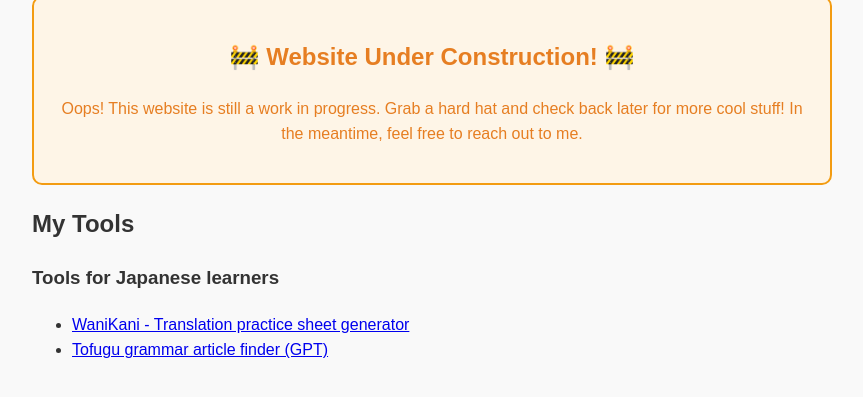
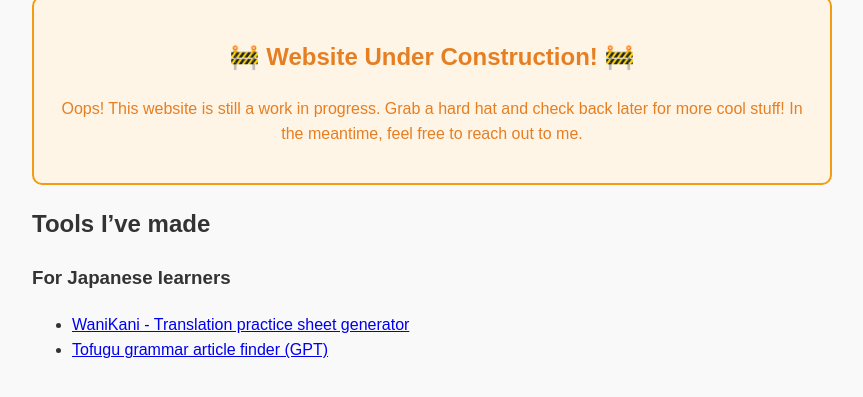
Before and after one commit to maximedrouhin/maximedrouhin.github.io, a Jekyll site: the page built from index.md, in a window 1280 px wide, cut to the strip 488-885 px from the top of the page. Shown: the whole strip, without its empty margins (208-1071 px from the left). Built offline with Jekyll 4.4.1, drawn with Linux system fonts in a browser that asks for light colours.

Commit message:
Renamed "My Tools" to "Tools I've made" for clarity

```diff
--- a/index.md
+++ b/index.md
@@ -20,8 +20,8 @@
     <p>Oops! This website is still a work in progress. Grab a hard hat and check back later for more cool stuff! In the meantime, feel free to reach out to me.</p>
 </div>
 
-## My Tools
+## Tools I've made
 
-### Tools for Japanese learners
+### For Japanese learners
 - [WaniKani - Translation practice sheet generator](/tools/translation-practice-sheet-generator/)
 - [Tofugu grammar article finder (GPT)](/tools/grammar-article-finder/)
```
